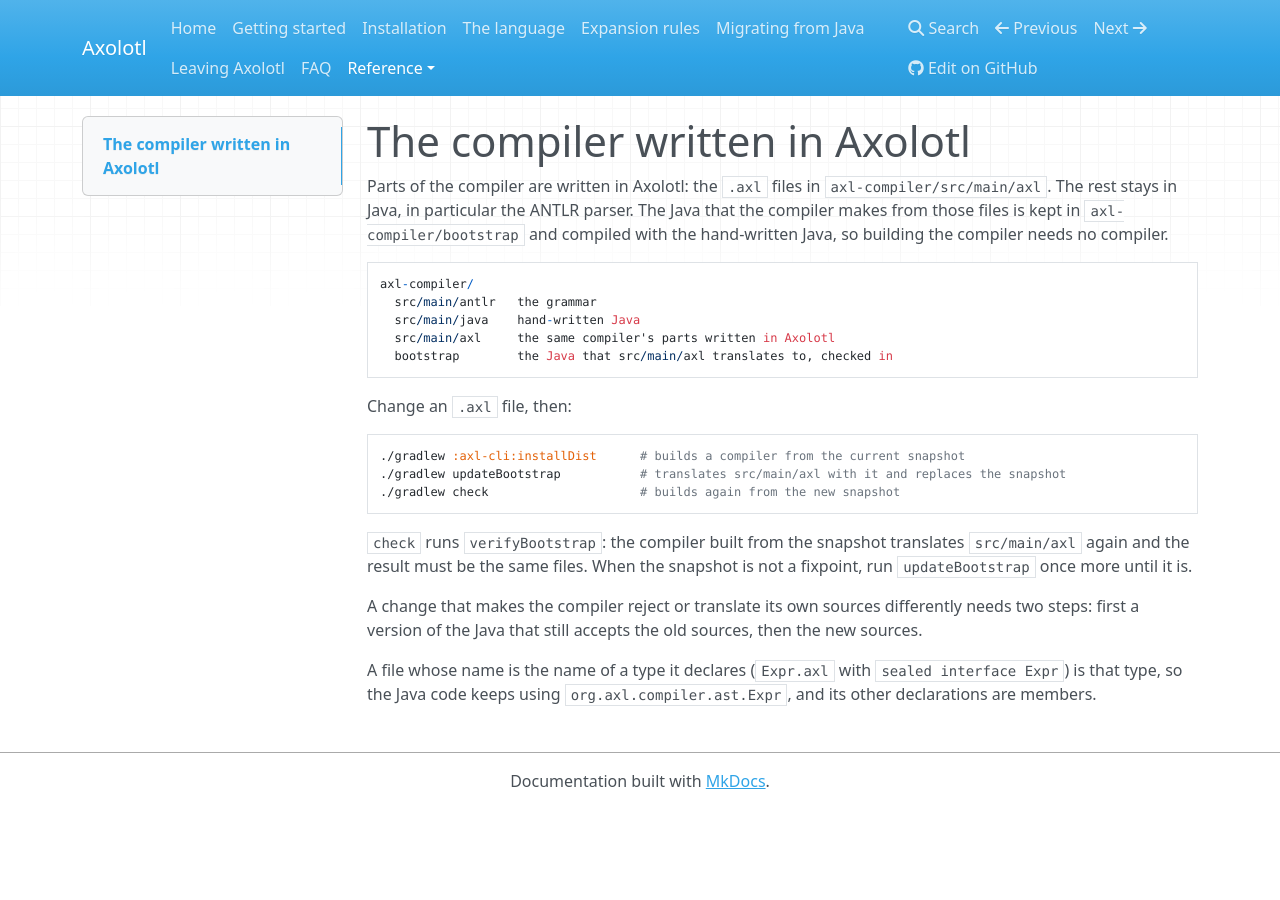
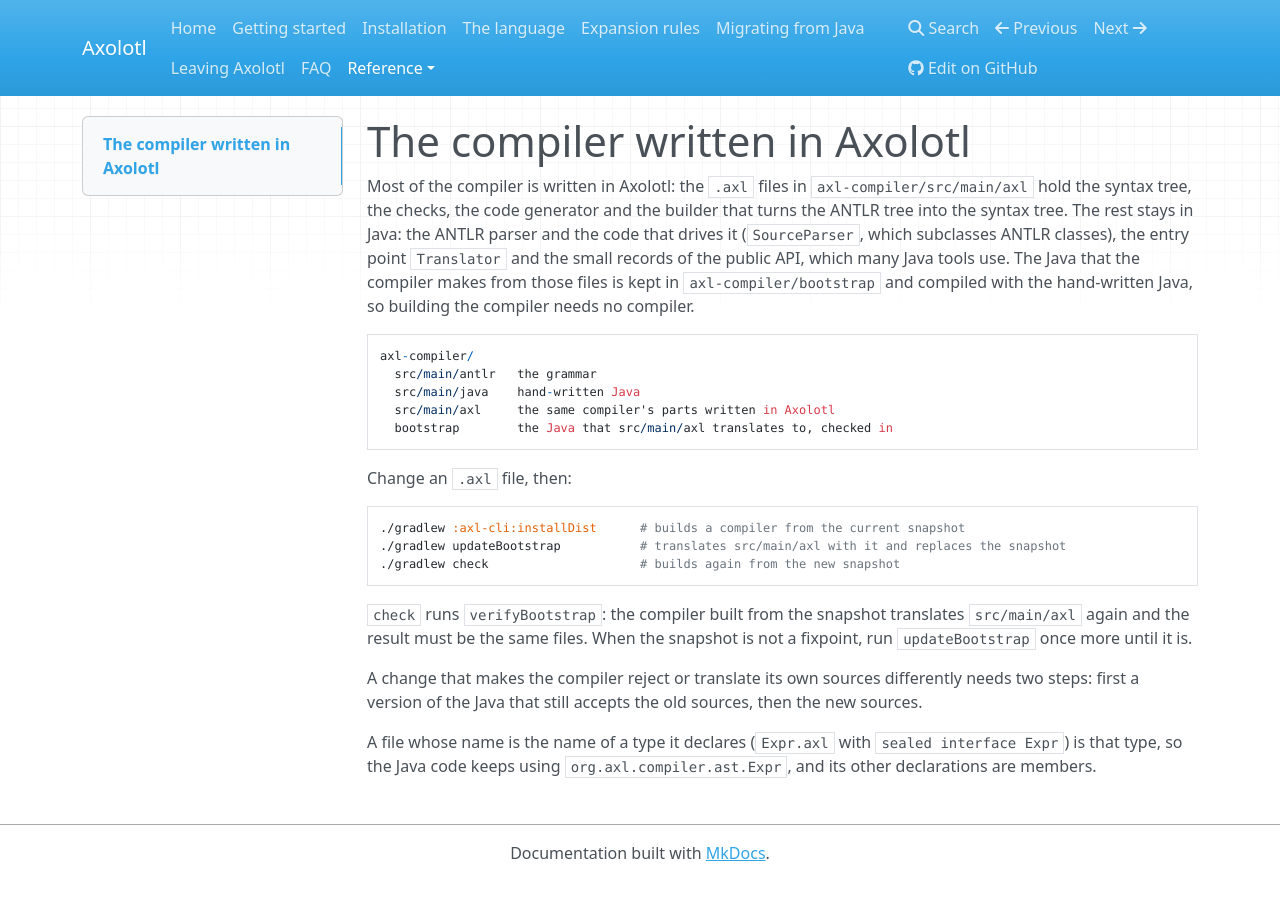
Before and after one commit to k1ngmang/axolotl-lang, an MkDocs documentation site: the page built from docs/self-hosting.md, in a window 1280 px wide. Built offline with MkDocs 1.6.1, drawn with Linux system fonts in a browser that asks for light colours; nearby versions of some CDN libraries.

Commit message:
Document the compiler written in Axolotl

```diff
--- a/docs/self-hosting.md
+++ b/docs/self-hosting.md
@@ -1,7 +1,10 @@
 # The compiler written in Axolotl
 
-Parts of the compiler are written in Axolotl: the `.axl` files in `axl-compiler/src/main/axl`. The
-rest stays in Java, in particular the ANTLR parser. The Java that the compiler makes from those files
+Most of the compiler is written in Axolotl: the `.axl` files in `axl-compiler/src/main/axl` hold the
+syntax tree, the checks, the code generator and the builder that turns the ANTLR tree into the syntax
+tree. The rest stays in Java: the ANTLR parser and the code that drives it (`SourceParser`, which
+subclasses ANTLR classes), the entry point `Translator` and the small records of the public API, which
+many Java tools use. The Java that the compiler makes from those files
 is kept in `axl-compiler/bootstrap` and compiled with the hand-written Java, so building the compiler
 needs no compiler.
 
```
Also changed, not shown: CHANGELOG.md (+6 -0 lines).
